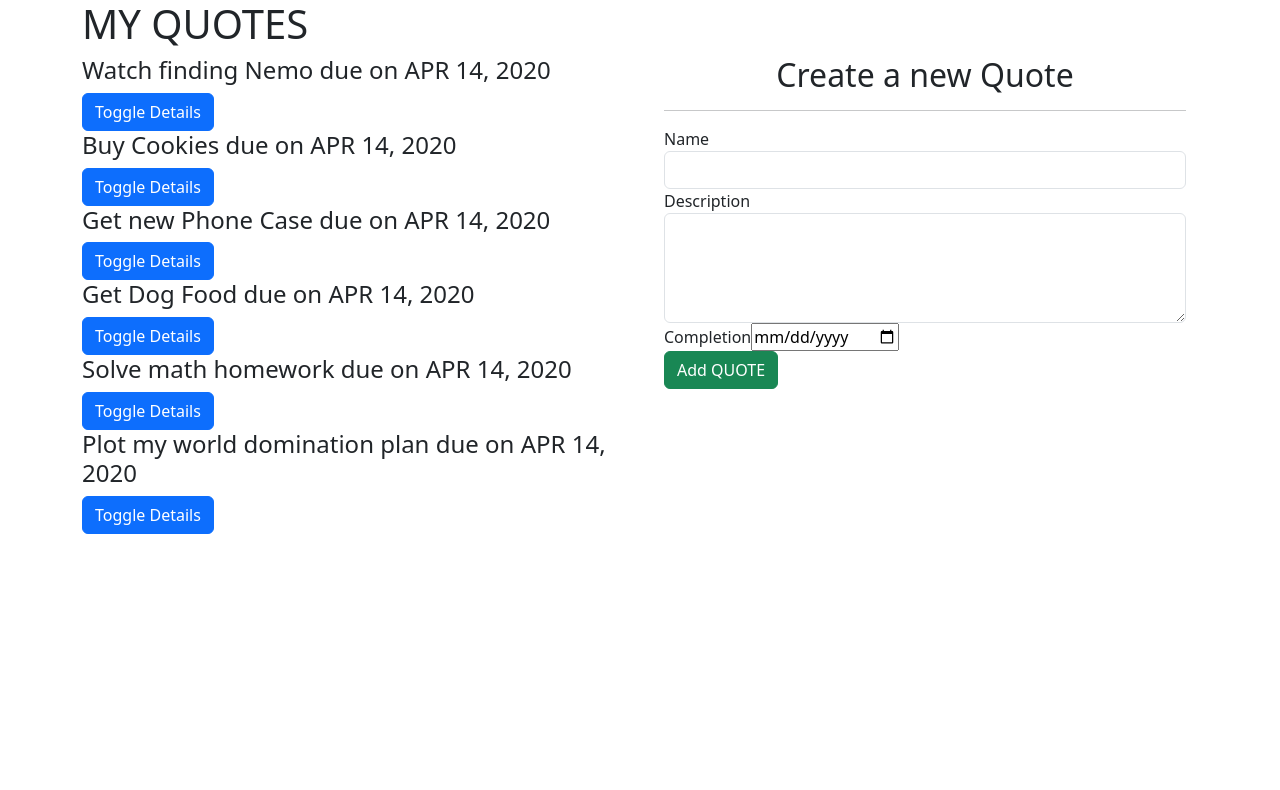
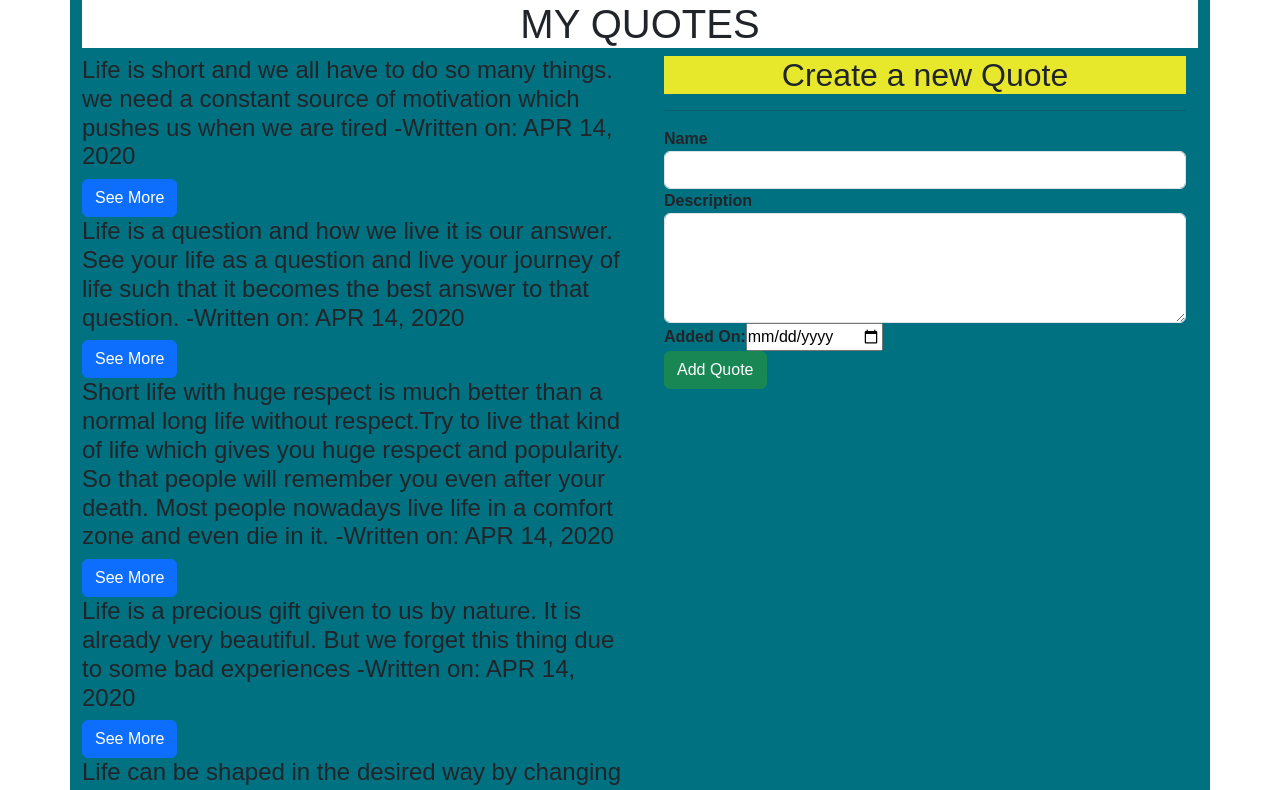
Before and after one commit to MelvinOmega/quote-app, an Angular app: page / in a window 1280 px wide. Shown: the top 790 px of the page. Built offline with nearby package versions, Linux system fonts and the light colour scheme.

Commit message:
add background color

```diff
--- a/src/app/quote-detail/quote-detail.component.html
+++ b/src/app/quote-detail/quote-detail.component.html
@@ -1,4 +1,4 @@
 <p>
     {{quote.description}}
 </p>
-<button (click) = 'quoteDelete(true)'>Complete</button>
+<button (click) = 'quoteDelete(true)'>Delete</button>
--- a/src/app/quote-form/quote-form.component.html
+++ b/src/app/quote-form/quote-form.component.html
@@ -1,5 +1,5 @@
 <div class="container-fluid">
-    <h2 class="text-center">Create a new Quote</h2>
+    <h2 class="text-center" style="background-color: rgb(231, 231, 43);">Create a new Quote</h2>
     <hr>
     <form (ngSubmit)='submitQuote()'#quoteForm='ngForm'>
         <div class="form-group">
@@ -21,12 +21,12 @@
             </div>
         </div>
         <div class="form-group">
-            <label for="complete">Completion</label>
+            <label for="complete">Added On:</label>
             <input type='date' id="complete" required>
             <div [hidden]="name.valid|| name.pristine" class="alert alert-danger" >
                 <p>Date is required</p>
             </div>
         </div>
-        <button type="submit" class="btn btn-success">Add QUOTE</button>
+        <button type="submit" class="btn btn-success">Add Quote</button>
     </form>
   </div>
--- a/src/app/quote-form/quote-form.component.ts
+++ b/src/app/quote-form/quote-form.component.ts
@@ -11,6 +11,10 @@ export class QuoteFormComponent implements OnInit {
   newQuote = new Quote(0,"","",new Date());
   @Output() addQuote = new EventEmitter<Quote>();
 
+  submitQuote(){
+    this.addQuote.emit(this.newQuote);
+  }
+
   constructor() { }
 
   ngOnInit(): void {
--- a/src/app/quote/quote.component.html
+++ b/src/app/quote/quote.component.html
@@ -1,12 +1,12 @@
-<div class="container">
-    <h1>MY QUOTES</h1>
+<div class="container" style="background-color: rgb(0, 113, 128); font-weight: bolder;" >
+    <h1 style="text-align: center; background-color: white; ">MY QUOTES</h1>
     <div class="row">
         <div class="col-md-6">
             <div *ngFor = 'let quote of quotes; let i = index'>
                 <div>
-                    <h4 id="{{i}} appStrikethrough">{{quote.name}} due on {{quote.completeDate|date|uppercase}}</h4>
+                    <h4 id="{{i}} appStrikethrough">{{quote.name}} -Written on: {{quote.completeDate|date|uppercase}}</h4>
 
-                    <button (click)='toggleDetails(i)' class="btn btn-primary" >Toggle Details</button>
+                    <button (click)='toggleDetails(i)' class="btn btn-primary" >See More</button>
 
                 </div>
                 <div *ngIf= 'quote.showDescription' >
--- a/src/app/quote/quote.component.ts
+++ b/src/app/quote/quote.component.ts
@@ -8,12 +8,12 @@ import { Quote } from '../quote';
 })
 export class QuoteComponent implements OnInit {
   quotes: Quote[] = [
-    new Quote(1, 'Watch finding Nemo', 'Find an online version and watch merlin find his son' ,new Date(2020,3,14)),
-    new Quote(2,'Buy Cookies','I have to buy cookies for the parrot',new Date(2020,3,14)),
-    new Quote(3,'Get new Phone Case','Diana has her birthday coming up soon',new Date(2020,3,14)),
-    new Quote(4,'Get Dog Food','Pupper likes expensive snacks',new Date(2020,3,14)),
-    new Quote(5,'Solve math homework','Damn Math',new Date(2020,3,14)),
-    new Quote(6,'Plot my world domination plan','Cause I am an evil overlord',new Date(2020,3,14)),
+    new Quote(1, 'Life is short and we all have to do so many things. we need a constant source of motivation which pushes us when we are tired', ' by Campbell' ,new Date(2020,3,14)),
+    new Quote(2,'Life is a question and how we live it is our answer. See your life as a question and live your journey of life such that it becomes the best answer to that question.','Gary Keller',new Date(2020,3,14)),
+    new Quote(3,' Short life with huge respect is much better than a normal long life without respect.Try to live that kind of life which gives you huge respect and popularity. So that people will remember you even after your death. Most people nowadays live life in a comfort zone and even die in it.','Zainaba Jamal',new Date(2020,3,14)),
+    new Quote(4,'Life is a precious gift given to us by nature. It is already very beautiful. But we forget this thing due to some bad experiences','Jimmy Craig',new Date(2020,3,14)),
+    new Quote(5,'Life can be shaped in the desired way by changing your habits.We can shape our future in a better way changing our weak lifestyle into a healthier and lively one. It can be only done by replacing bad habits with good ones.','Justin Martin',new Date(2020,3,14)),
+    new Quote(6,'Life is given to us by God to take this humanity to whole new level.','Marcus Garvey',new Date(2020,3,14)),
   ];
 
   toggleDetails(index: any){
--- a/src/styles.css
+++ b/src/styles.css
@@ -1,2 +1,12 @@
 /* You can add global styles to this file, and also import other style files */
-@import "~bootstrap/dist/css/bootstrap.css"
+@import "~bootstrap/dist/css/bootstrap.css";
+
+* {
+    box-sizing: border-box;
+    margin: 0;
+    padding: 0;
+}
+
+body {
+    font-family: Arial, Helvetica, sans-serif;
+}
```
